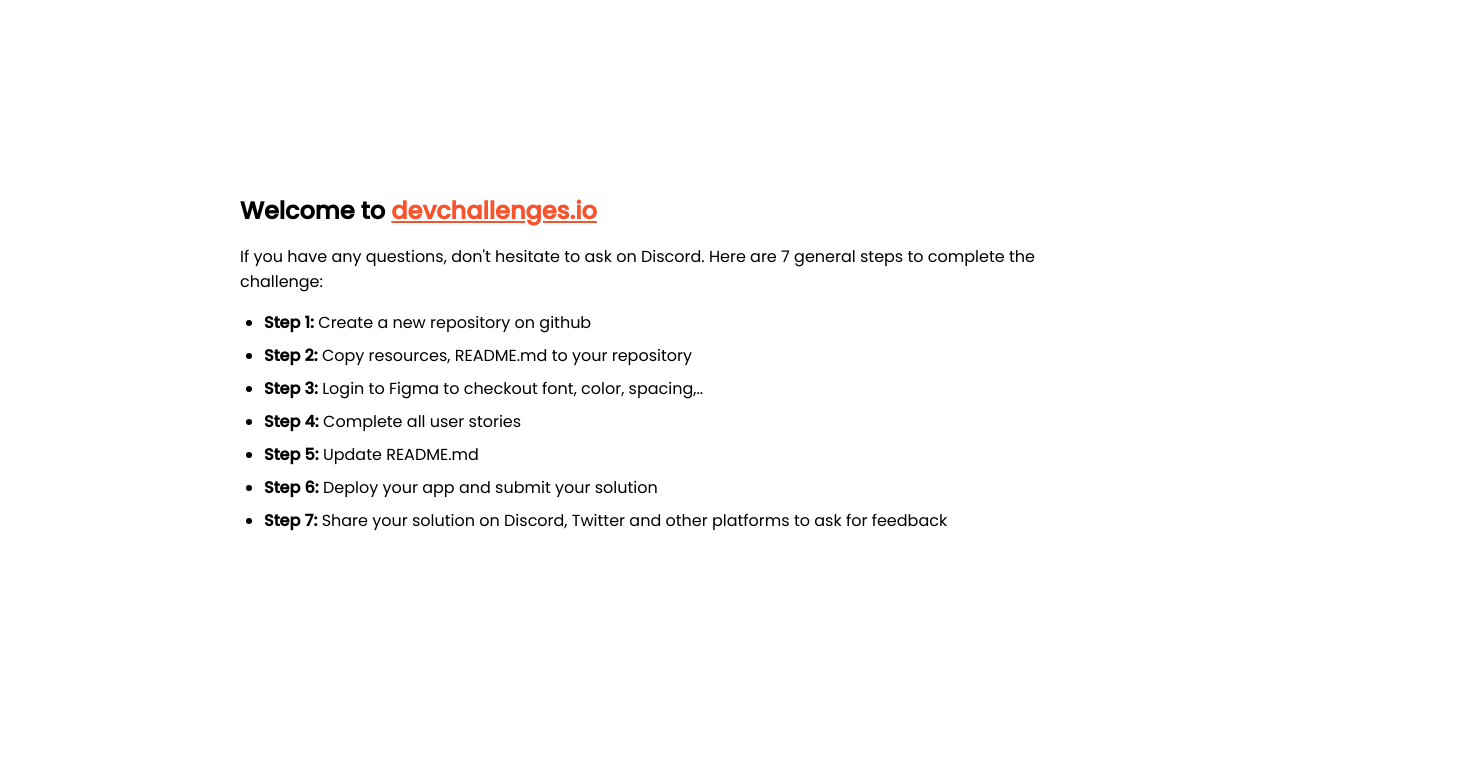
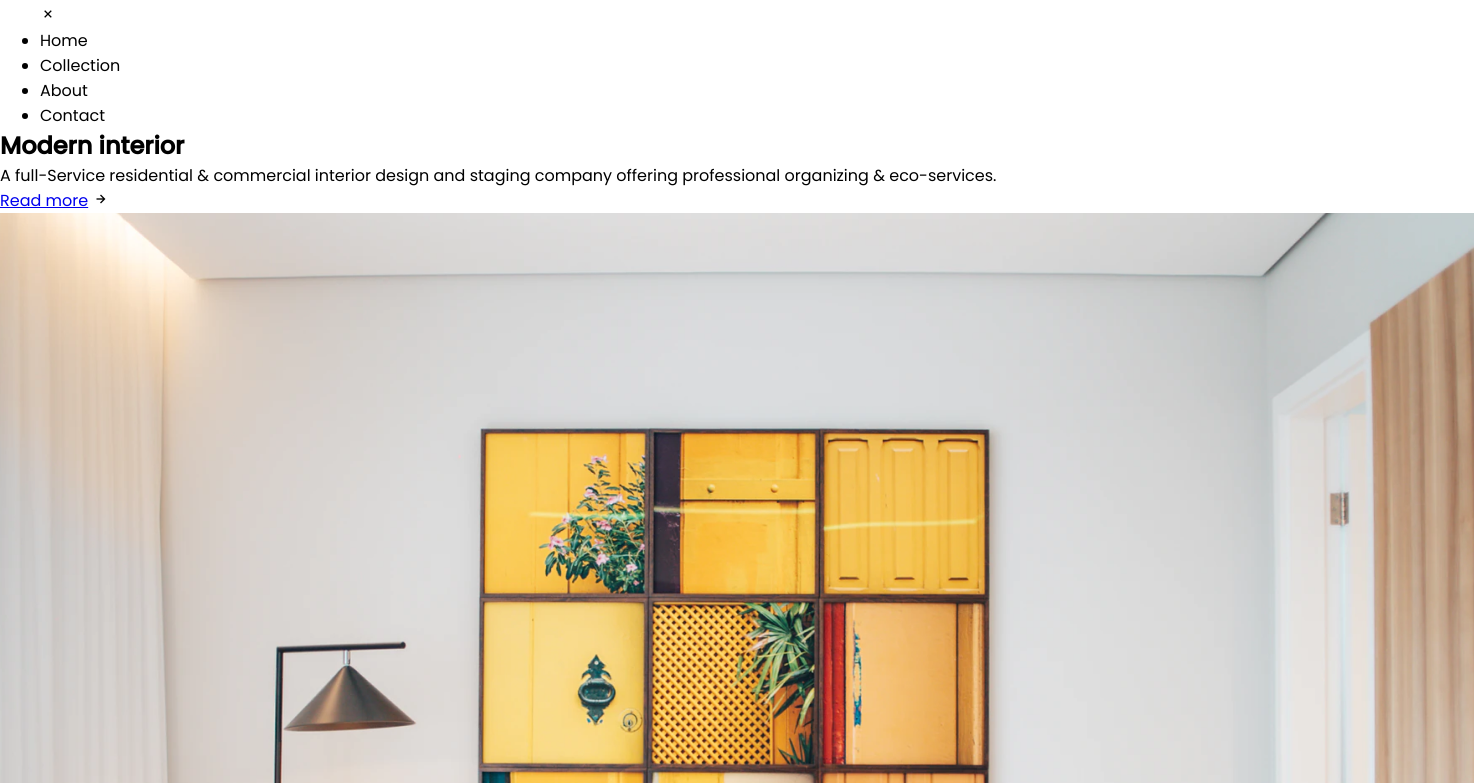
Before and after one commit to FatimaGR/Interior-consultant-solution, a plain HTML site: page index.html in a window 1280 px wide. Shown: the part 47-830 px from the top of the page, 1474 px wide, since content can reach past the window. Before the commit the page ends 800 px from the top, so only its background shows below. Drawn offline with nearby package versions, Linux system fonts and the light colour scheme.

Commit message:
Added HTML structure

```diff
--- a/index.html
+++ b/index.html
@@ -10,37 +10,47 @@
     <link rel="icon" href="devchallenges.png" />
     <title>Devchallenges</title>
     <link rel="stylesheet" href="styles.css">
+    <link href='https://unpkg.com/boxicons@2.1.4/css/boxicons.min.css' rel='stylesheet'>
   </head>
   <body>
-    <div class="welcome">
-      <div class="welcome-text">
-        <h1>
-          Welcome to
-          <a href="https://devchallenges.io/" target="_blank"
-            >devchallenges.io</a
-          >
-        </h1>
-
-        <p>
-          If you have any questions, don't hesitate to ask on Discord. Here are
-          7 general steps to complete the challenge:
-        </p>
-      </div>
-
+    <header>
+      <p class="logo">This interior</p>
+      <i class='bx bx-menu'></i>
       <ul>
-        <li><b>Step 1:</b> Create a new repository on github</li>
-        <li><b>Step 2:</b> Copy resources, README.md to your repository</li>
-        <li>
-          <b>Step 3:</b> Login to Figma to checkout font, color, spacing,..
-        </li>
-        <li><b>Step 4:</b> Complete all user stories</li>
-        <li><b>Step 5:</b> Update README.md</li>
-        <li><b>Step 6:</b> Deploy your app and submit your solution</li>
-        <li>
-          <b>Step 7:</b> Share your solution on Discord, Twitter and other
-          platforms to ask for feedback
-        </li>
+        <i class='bx bx-x'></i>
+        <li><a href="#"></a>Home</li>
+        <li><a href="#"></a>Collection</li>
+        <li><a href="#"></a>About</li>
+        <li><a href="#"></a>Contact</li>
       </ul>
-    </div>
+    </header>
+    <main>
+      <section class="home">
+        <div class="description">
+          <h1>Modern interior</h1>
+          <p>A full-Service residential & commercial interior design and staging company offering professional organizing & eco-services.</p>
+          <div>
+            <a href="#">Read more</a>
+            <i class='bx bx-right-arrow-alt'></i>
+          </div>
+        </div>
+        <div class="images">
+          <img src="./images/photo1.png" alt="modern interior image">
+          <div class="Author">
+            <div>
+              <img src="./images/photo2.png" alt="Aliza Webber">
+              <div>
+                <p class="name">Aliza Webber</p>
+                <p class="profession">Interior designer</p>
+              </div>
+            </div>
+            <p>Designed in 2020 by Alize Webber</p>
+          </div>
+        </div>
+      </section>
+    </main>
+    <footer>
+      <p>created by <a href="#">FatimaGR</a> - devChallenges.io</p>
+    </footer>
   </body>
 </html>
--- a/styles.css
+++ b/styles.css
@@ -1,36 +1,8 @@
 @import url('https://fonts.googleapis.com/css2?family=Poppins:wght@400;500&display=swap');
 
+*{
+  margin: 0;
+}
 body {
   font-family: "Poppins", sans-serif;
 }
-
-ul {
-  padding-left: 24px;
-}
-
-li {
-  margin-bottom: 8px;
-}
-
-.welcome {
-  max-width: 800px;
-  margin: 0 auto;
-}
-
-.welcome-text {
-  margin-top: 30vh;
-  font-weight: 500;
-}
-
-.welcome-text p {
-  font-size: 1rem;
-  font-weight: 400;
-}
-
-.welcome-text h1 {
-  font-size: 1.5rem;
-}
-
-.welcome-text a {
-  color: #f7542e;
-}
```
